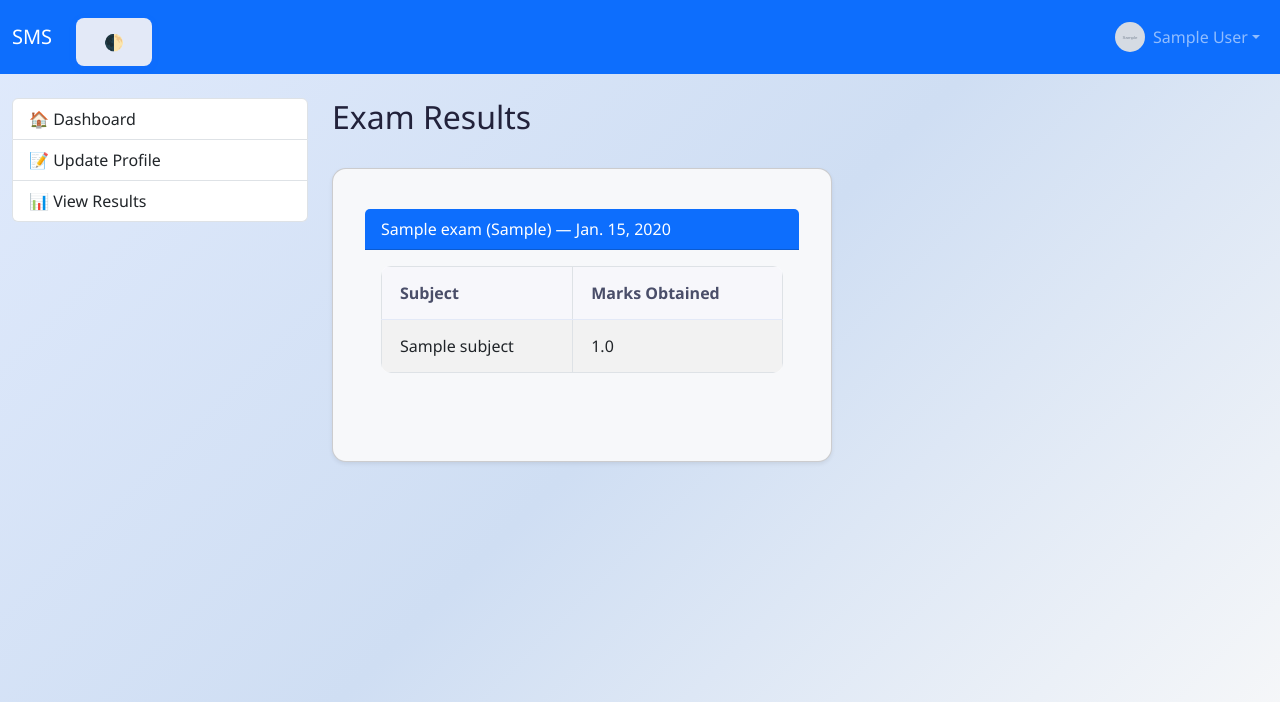
After one commit to Aqeel18/Student-Management-System, a Django app: page /results/ in a window 1280 px wide. The commit adds this page. Shown: the top 702 px of the page. Run offline with Django 5.2, Linux system fonts and the light colour scheme; a user stored in the database is signed in; tables that the repository leaves empty hold one stand-in row (values such as "Sample post"); grey boxes marked "Sample" are stand-in pictures.

Commit message:
result view

```diff
--- a/student_management/core/models.py
+++ b/student_management/core/models.py
@@ -59,10 +59,11 @@ class Student(models.Model):
     profile_photo = models.ImageField(upload_to='profile_photos/', blank=True, null=True)
 
     class Meta:
-        unique_together = ('roll_number', 'class_division')  # ✅ ENFORCES uniqueness within division
+        unique_together = ('roll_number', 'class_division')
 
     def __str__(self):
-        return f"{self.user.get_full_name()} - {self.class_division}"
+        name = self.user.get_full_name() or self.user.username
+        return f"{name} - {self.class_division}"
 
 # === Exams & Marks ===
 
--- a/student_management/core/templates/base.html
+++ b/student_management/core/templates/base.html
@@ -15,10 +15,12 @@
 <nav class="navbar navbar-expand-lg navbar-dark bg-primary">
     <div class="container-fluid">
         <a class="navbar-brand" href="#">SMS</a>
+
         <!-- Theme toggle button -->
         <button onclick="toggleTheme()" class="btn btn-secondary ms-2" type="button" style="min-width: 40px;" title="Toggle theme">
             <span class="bi bi-moon"></span> 🌓
         </button>
+
         <div class="collapse navbar-collapse">
             <ul class="navbar-nav ms-auto">
                 {% if user.is_authenticated %}
@@ -28,7 +30,15 @@
                                 {% if student.profile_photo %}
                                     <img src="{{ student.profile_photo.url }}" alt="Profile" class="rounded-circle me-2" height="30" width="30">
                                 {% endif %}
-                                <span>{{ user.get_short_name }}</span>
+                                <span>
+                                  {% with full_name=user.get_full_name %}
+                                    {% if full_name %}
+                                      {{ full_name }}
+                                    {% else %}
+                                      {{ user.username }}
+                                    {% endif %}
+                                  {% endwith %}
+                                </span>
                             </a>
                             <ul class="dropdown-menu dropdown-menu-end" aria-labelledby="navbarUser">
                                 <li>
@@ -60,6 +70,7 @@
             <div class="list-group">
                 <a href="{% url 'home' %}" class="list-group-item list-group-item-action">🏠 Dashboard</a>
                 <a href="{% url 'student-profile' %}" class="list-group-item list-group-item-action">📝 Update Profile</a>
+                <a href="{% url 'student-results' %}" class="list-group-item list-group-item-action">📊 View Results</a>
                 <!-- You can add more links here -->
             </div>
         </div>
--- /dev/null
+++ b/student_management/core/templates/core/student_results.html
@@ -0,0 +1,38 @@
+{% extends 'base.html' %}
+
+{% block title %}View Results{% endblock %}
+
+{% block content %}
+  <h2 class="mb-4">Exam Results</h2>
+  {% if exam_results %}
+    {% for exam, marks in exam_results.items %}
+      <div class="card mb-4 shadow-sm">
+        <div class="card-header bg-primary text-white">
+          {{ exam.name }} ({{ exam.academic_year }}) — {{ exam.date }}
+        </div>
+        <div class="card-body">
+          <table class="table table-striped table-bordered">
+            <thead>
+              <tr>
+                <th>Subject</th>
+                <th>Marks Obtained</th>
+              </tr>
+            </thead>
+            <tbody>
+              {% for mark in marks %}
+                <tr>
+                  <td>{{ mark.subject.name }}</td>
+                  <td>{{ mark.marks_obtained }}</td>
+                </tr>
+              {% endfor %}
+            </tbody>
+          </table>
+        </div>
+      </div>
+    {% endfor %}
+  {% else %}
+    <div class="alert alert-info">
+      No exam results available yet.
+    </div>
+  {% endif %}
+{% endblock %}
--- a/student_management/core/urls.py
+++ b/student_management/core/urls.py
@@ -1,8 +1,9 @@
 from django.urls import path
-from .views import home_view, student_profile_view, custom_logout_view
+from .views import home_view, student_profile_view, custom_logout_view, student_results
 
 urlpatterns = [
     path('', home_view, name='home'),
     path('profile/', student_profile_view, name='student-profile'),
+    path('results/', student_results, name='student-results'),
     path('logout/', custom_logout_view, name='logout'),  # 👈 Custom logout route
 ]
--- a/student_management/core/views.py
+++ b/student_management/core/views.py
@@ -2,7 +2,7 @@ from django.shortcuts import render, redirect
 from django.contrib.auth.decorators import login_required
 from django.contrib import messages
 from django.http import HttpResponse
-from .models import Student, Mark
+from .models import Student, Mark, Exam
 from .forms import StudentProfileForm
 from django.contrib.auth import logout
 
@@ -39,9 +39,23 @@ def home_view(request):
             exam_results[exam] = []
         exam_results[exam].append(mark)
 
+    # --- Results Summary logic ---
+    latest_exam = Exam.objects.order_by('-date').first()
+    results_summary = None
+    if latest_exam:
+        latest_marks = Mark.objects.filter(student=student, exam=latest_exam)
+        if latest_marks.exists():
+            avg_score = sum(m.marks_obtained for m in latest_marks) / latest_marks.count()
+            results_summary = {
+                'exam_name': latest_exam.name,
+                'exam_date': latest_exam.date,
+                'average_score': round(avg_score, 2),
+            }
+
     return render(request, 'core/student_dashboard.html', {
         'student': student,
         'exam_results': exam_results,
+        'results_summary': results_summary,
     })
 
 
@@ -65,3 +79,23 @@ def student_profile_view(request):
         'form': form,
         'student': student,
     })
+
+
+@login_required
+def student_results(request):
+    try:
+        student = request.user.student
+    except Student.DoesNotExist:
+        return HttpResponse("Student profile not found. Please contact the administrator.")
+
+    marks = Mark.objects.filter(student=student).select_related('exam', 'subject')
+    exam_results = {}
+    for mark in marks:
+        exam = mark.exam
+        if exam not in exam_results:
+            exam_results[exam] = []
+        exam_results[exam].append(mark)
+
+    return render(request, 'core/student_results.html', {
+        'exam_results': exam_results,
+    })
```
Also changed, not shown: student_management/core/templates/core/home.html (+11 -1 lines), student_management/core/templates/core/student_dashboard.html (+23 -29 lines), student_management/urls.py (added, +7 -0 lines), templates/base.html (added, +53 -0 lines), templates/dashboard.html (added, +7 -0 lines), templates/student_results.html (added, +42 -0 lines).
